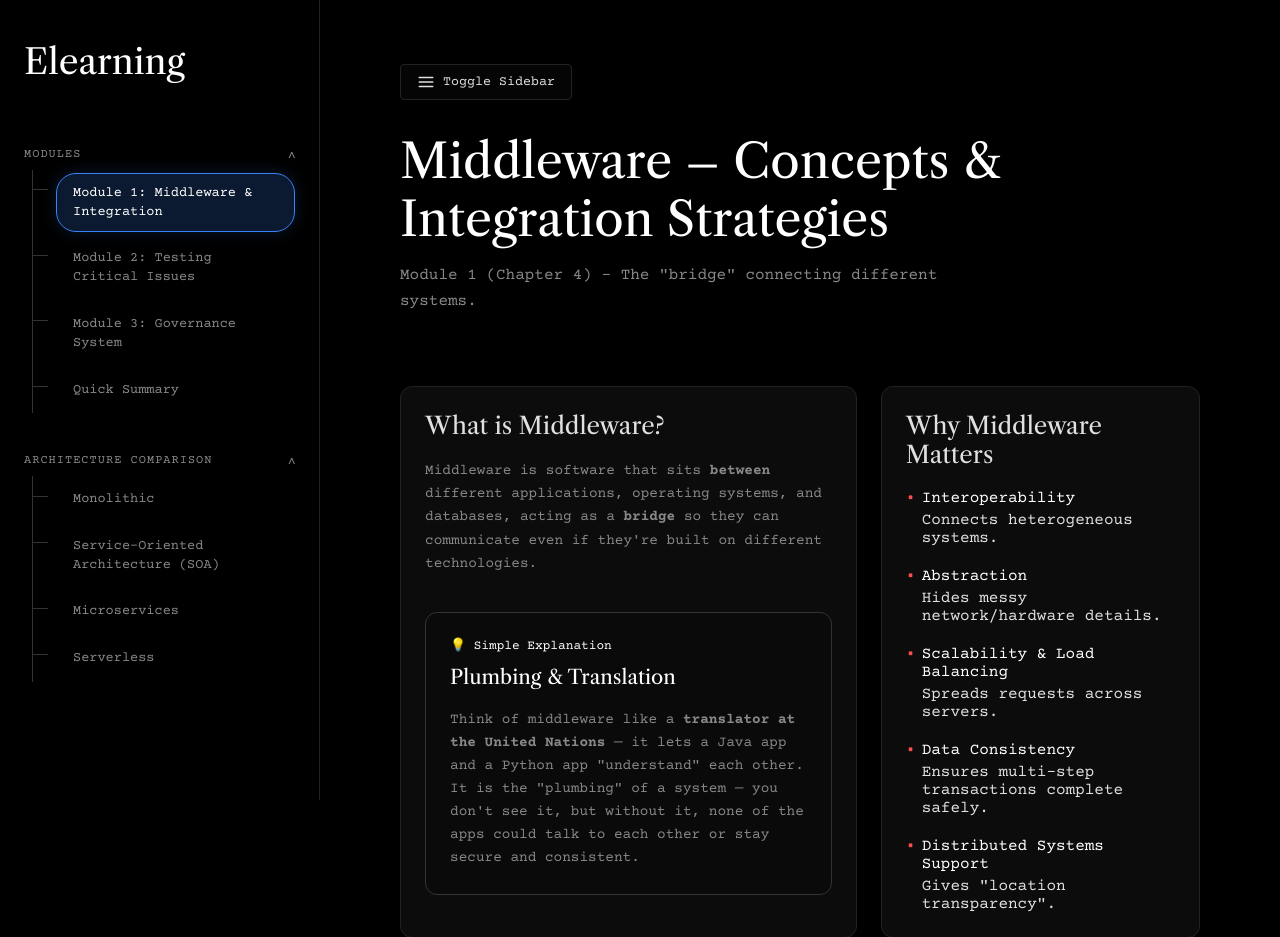
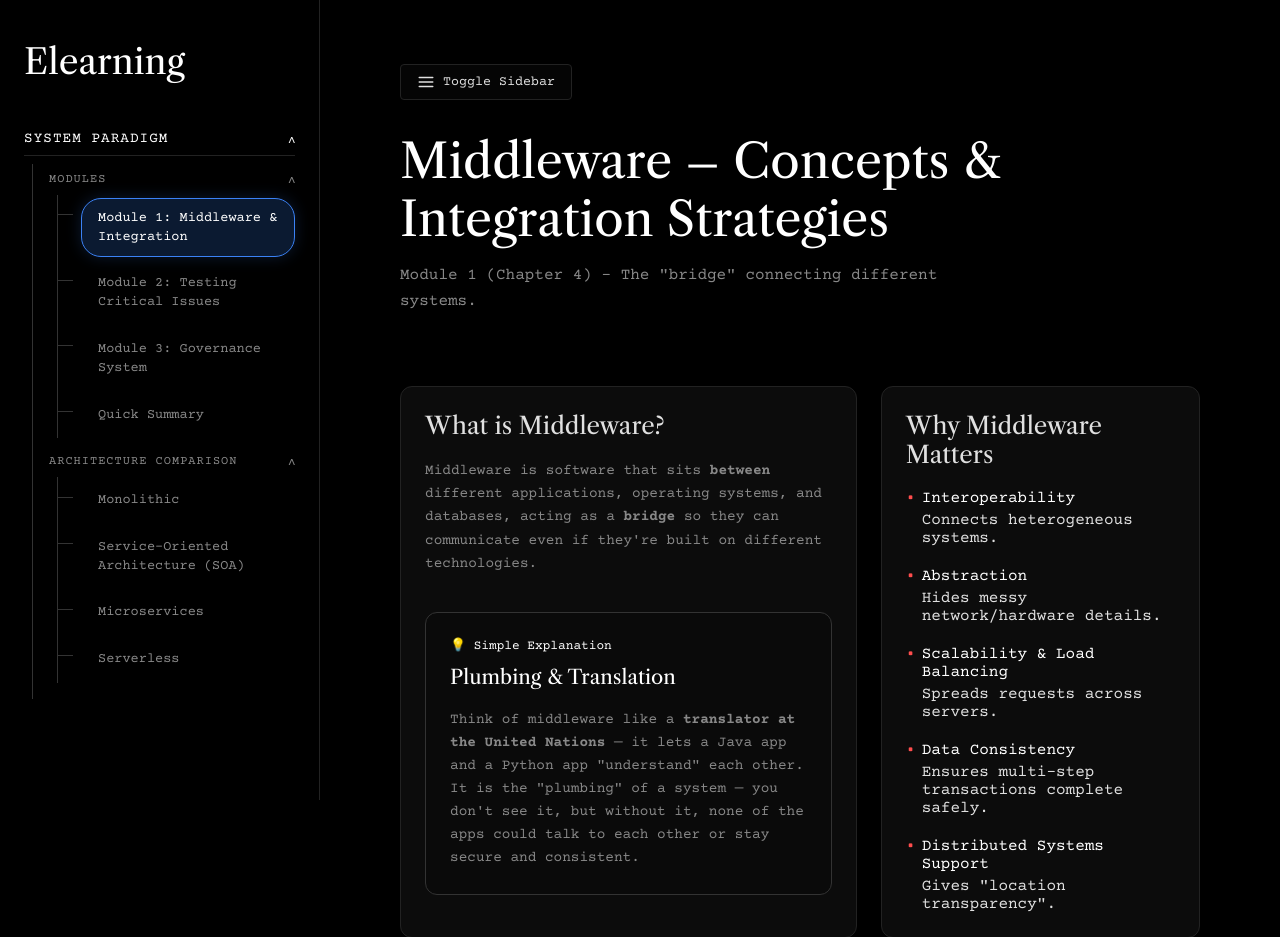
Before and after one commit to AIMANsuhaimi/elearning, a plain HTML site: page index.html in a window 1280 px wide. Shown: the top 937 px of the page. Drawn offline with nearby package versions, Linux system fonts and the light colour scheme.

Commit message:
feat: updated sidebar navigation to include System Paradigm menu

```diff
--- a/index.html
+++ b/index.html
@@ -38,8 +38,11 @@
                 <h1 class="logo-text">Elearning</h1>
             </div>
             <div class="menu-group" style="display: flex; flex-direction: column; gap: 1rem;">
+                <details class="nav-details main-menu" open>
+                    <summary style="font-size: 0.9rem; color: #fff; border-bottom: 1px solid var(--panel-border); padding-bottom: 0.5rem; margin-top: 0.5rem;">System Paradigm</summary>
+                    <div style="padding-left: 1rem; border-left: 1px solid #333; margin-left: 0.5rem; display: flex; flex-direction: column; gap: 0.5rem; padding-bottom: 1rem;">
                         <details class="nav-details" open>
-                    <summary>Modules</summary>
+                            <summary style="margin-top: 0.5rem;">Modules</summary>
                             <ul class="nav-links">
                                 <li><button class="nav-btn active" data-target="module-1">Module 1: Middleware &amp; Integration</button></li>
                                 <li><button class="nav-btn" data-target="module-2">Module 2: Testing Critical Issues</button></li>
@@ -48,13 +51,15 @@
                             </ul>
                         </details>
                         <details class="nav-details" open>
-                    <summary>Architecture Comparison</summary>
+                            <summary style="margin-top: 0.5rem;">Architecture Comparison</summary>
                             <ul class="nav-links">
                                 <li><button class="nav-btn" data-target="arch-monolithic">Monolithic</button></li>
                                 <li><button class="nav-btn" data-target="arch-soa">Service-Oriented Architecture (SOA)</button></li>
                                 <li><button class="nav-btn" data-target="arch-microservices">Microservices</button></li>
                                 <li><button class="nav-btn" data-target="arch-serverless">Serverless</button></li>
                             </ul>
+                        </details>
+                    </div>
                 </details>
             </div>
         </nav>
```
Lines whose indentation alone changed are shown as unchanged.
